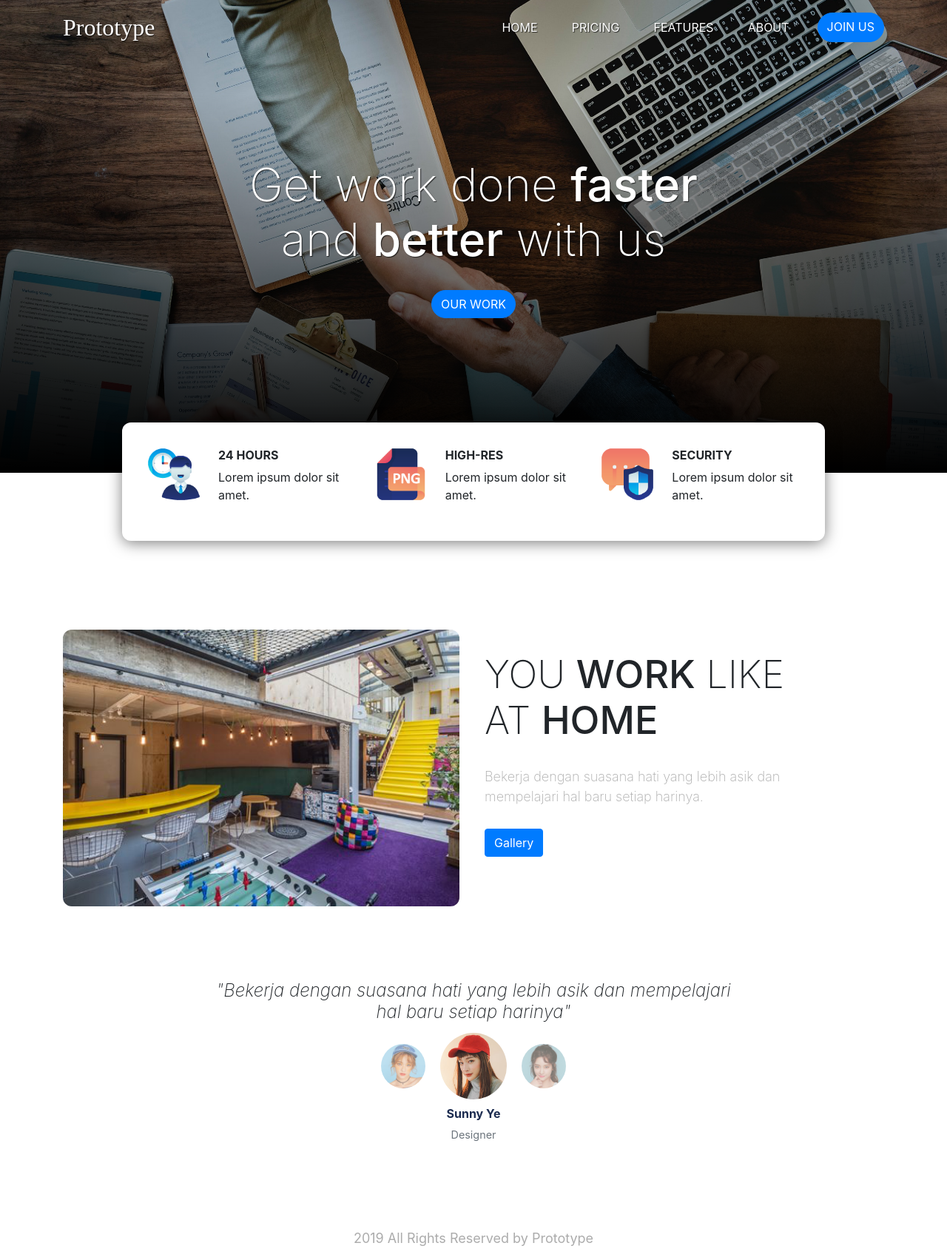
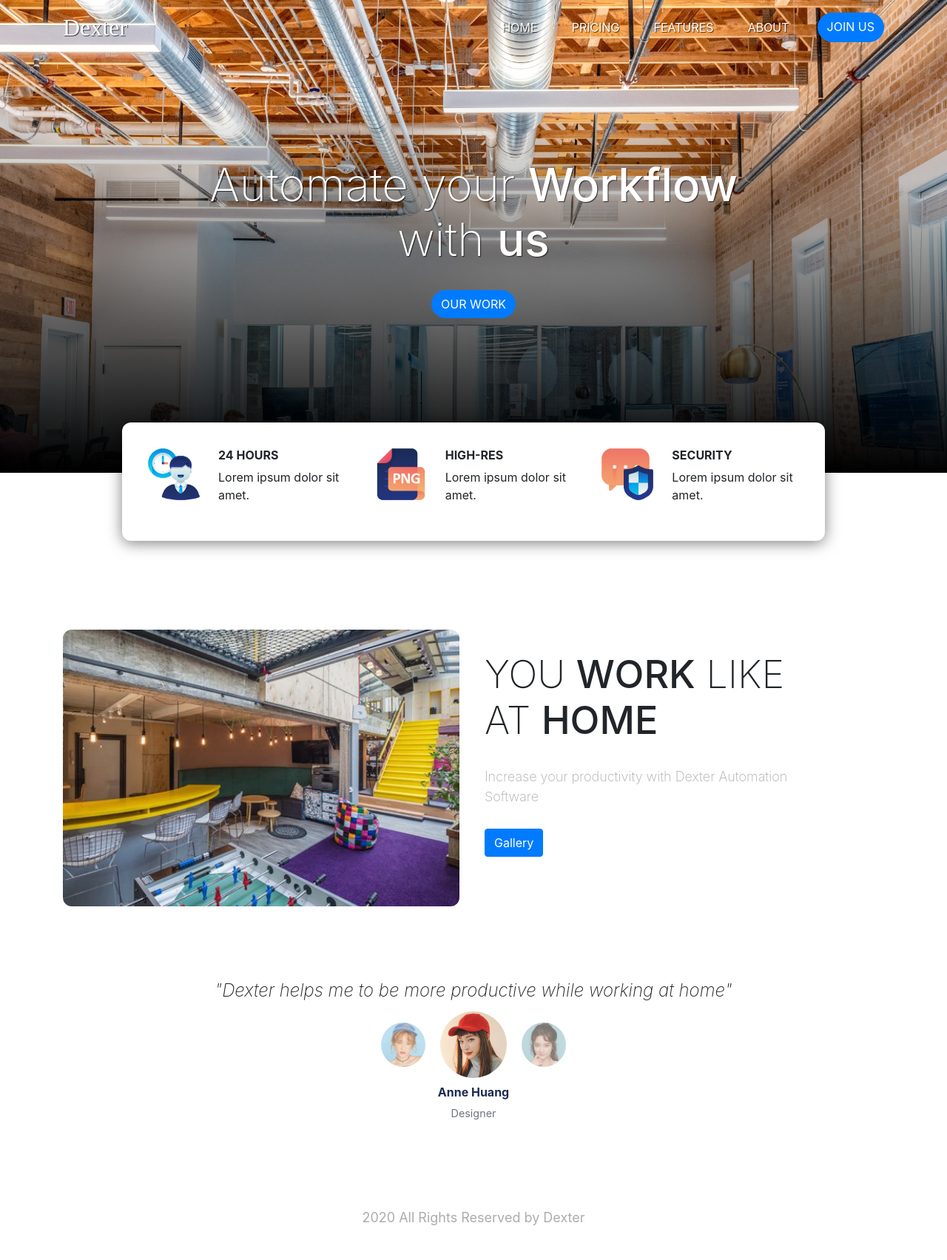
Before and after one commit to yehezkiell12/yehezkiell12.github.io, a plain HTML site: page index.html in a window 1280 px wide. Shown: the whole page at 74% size. After the commit the page ends 1675 px from the top, so only its background shows below. Drawn offline with nearby package versions, Linux system fonts and the light colour scheme; a web font is replaced by a local one.

Commit message:
membuat perubahan pada file index.html dan style.css

```diff
--- a/index.html
+++ b/index.html
@@ -25,7 +25,7 @@
   <!-- Navbar -->
   <nav class="navbar navbar-expand-lg navbar-light ">
     <div class="container">
-      <a class="navbar-brand" href="#">Prototype</a>
+      <a class="navbar-brand" href="#">Dexter</a>
       <button class="navbar-toggler" type="button" data-toggle="collapse" data-target="#navbarNavAltMarkup"
         aria-controls="navbarNavAltMarkup" aria-expanded="false" aria-label="Toggle navigation">
         <span class="navbar-toggler-icon"></span>
@@ -50,7 +50,7 @@
   <!-- Jumbotron -->
   <div class="jumbotron jumbotron-fluid">
     <div class="container">
-      <h1 class="display-4">Get work done <span>faster</span><br> and <span>better</span> with us</h1>
+      <h1 class="display-4">Automate your <span>Workflow</span><br> with <span>us</span></h1>
       <a href="" class="btn btn-primary tombol">Our Work</a>
 
     </div>
@@ -77,7 +77,7 @@
           </div>
           <div class="col-lg">
             <img src="img/security.png" alt="security" class="float-left">
-            <h4>security</h4>
+            <h4>Security</h4>
             <p>Lorem ipsum dolor sit amet.</p>
           </div>
         </div>
@@ -93,7 +93,7 @@
       </div>
       <div class="col-lg-5">
         <h3>You <span>work</span> like at <span>home</span> </h3>
-        <p>Bekerja dengan suasana hati yang lebih asik dan mempelajari hal baru setiap harinya.</p>
+        <p>Increase your productivity with Dexter Automation Software</p>
         <a href="" class="btn btn-primary">Gallery</a>
       </div>
     </div>
@@ -105,7 +105,7 @@
     <section class="testimonial">
       <div class="row justify-content-center ">
         <div class="col-lg-8">
-          <h5>"Bekerja dengan suasana hati yang lebih asik dan mempelajari hal baru setiap harinya"
+          <h5>"Dexter helps me to be more productive while working at home"
           </h5>
         </div>
       </div>
@@ -118,7 +118,7 @@
           <figure class="figure">
             <img src="img/img2.png" class="figure-img img-fluid rounded-circle utama" alt="Testi 2">
             <figcaption class="figure-caption">
-              <h5>Sunny Ye</h5>
+              <h5>Anne Huang</h5>
               <span>Designer</span>
             </figcaption>
           </figure>
@@ -135,7 +135,7 @@
     <!-- footer -->
     <div class="row footer">
       <div class="col text-center">
-        <p>2019 All Rights Reserved by Prototype</p>
+        <p>2020 All Rights Reserved by Dexter</p>
       </div>
     </div>
     <!-- akhir footer -->
--- a/style.css
+++ b/style.css
@@ -13,7 +13,7 @@
 
 /* Jumbotron */
 .jumbotron {
-  background-image: url(img/jumbotron-bg.jpg);
+  background-image: url(img/jumbotron-office.jpg);
   background-size: cover;
   height: 540px;
   text-align: center;
```
Also changed, not shown: img/jumbotron-office.jpg (added).
